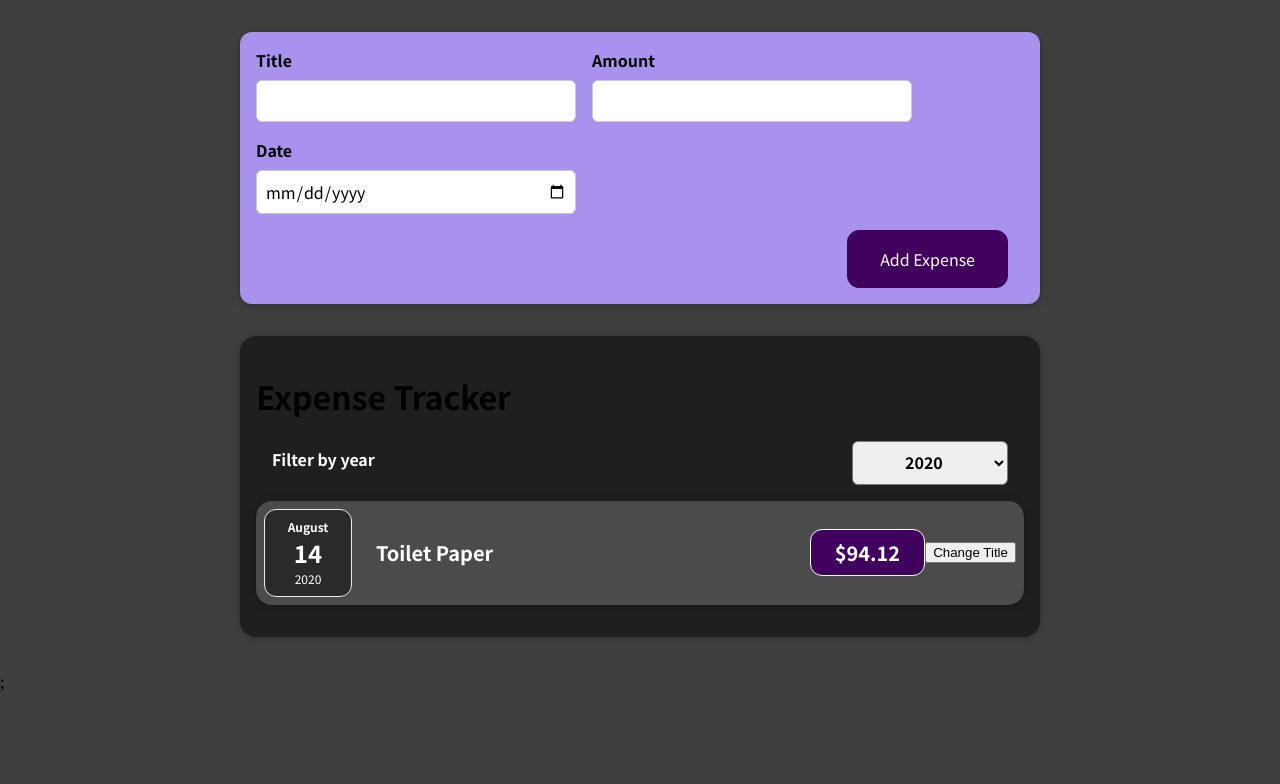
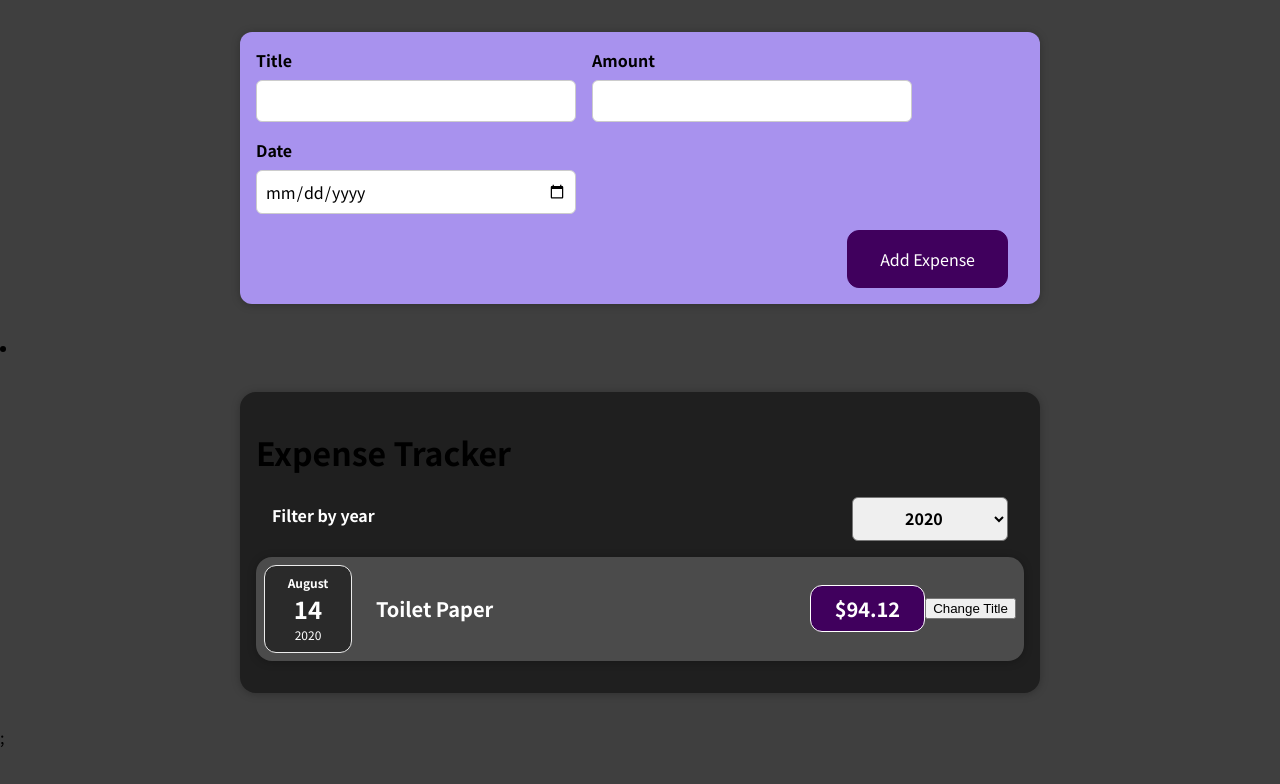
Before and after one commit to johngwells/Expense-Tracker, a React (Create React App) app: page / in a window 1280 px wide. Shown: the top 784 px of the page. Built offline with nearby package versions, Linux system fonts and the light colour scheme.

Commit message:
breakdown Exenses component into smaller components

```diff
--- a/src/components/Expenses/Expenses.js
+++ b/src/components/Expenses/Expenses.js
@@ -1,8 +1,8 @@
 import React, { useState } from "react";
 
 import Card from "../UI/Card";
-import ExpenseItem from "./ExpenseItem";
 import ExpensesFilter from "./ExpensesFilter";
+import ExpensesList from "./ExpensesList";
 
 function Expenses({ items }) {
   const [filteredYear, setFilteredYear] = useState("2020");
@@ -15,30 +15,17 @@
     return expense.date.getFullYear().toString() === filteredYear;
   });
 
-  let expensesContent = <p>No Expenses for this year</p>;
-
-  if (filteredExpenses.length > 0) {
-    expensesContent = filteredExpenses.map((expense) => (
-      <ExpenseItem
-        key={Math.random()}
-        title={expense.title}
-        amount={expense.amount}
-        date={expense.date}
-      />
-    ));
-  }
-
   return (
-    <>
+    <li>
       <Card className="expenses">
         <h1>Expense Tracker</h1>
         <ExpensesFilter
           selected={filteredYear}
           onUserSelectedYear={saveUserSelectedYear}
         />
-        {expensesContent}
+        <ExpensesList items={filteredExpenses}/>
       </Card>
-    </>
+    </li>
   );
 }
 
--- /dev/null
+++ b/src/components/Expenses/ExpensesList.css
@@ -0,0 +1,9 @@
+.expenses-list {
+  list-style: none;
+  padding: 0;
+}
+
+.expenses-list__fallback {
+  color: white;
+  text-align: center;
+}
--- /dev/null
+++ b/src/components/Expenses/ExpensesList.js
@@ -0,0 +1,22 @@
+import "./ExpensesList.css";
+
+import ExpenseItem from "./ExpenseItem";
+
+const ExpensesList = (props) => {
+  if (props.items.length === 0) {
+    return <h2 className="expenses-list__fallback">No Expenses for this year</h2>
+  }
+
+  return <ul className="expenses-list">
+    {props.items.map((expense) => (
+      <ExpenseItem
+        key={Math.random()}
+        title={expense.title}
+        amount={expense.amount}
+        date={expense.date}
+      />
+    ))}
+  </ul>
+};
+
+export default ExpensesList;
```
